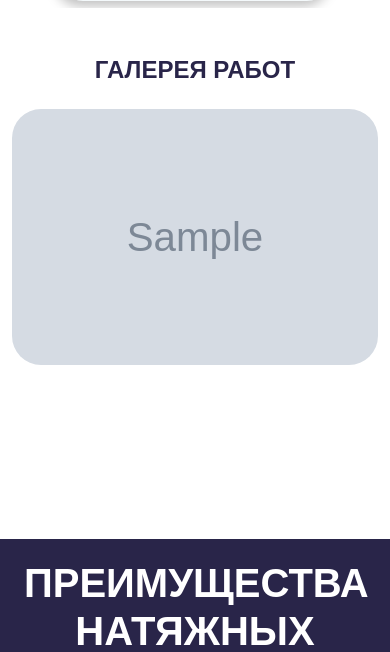
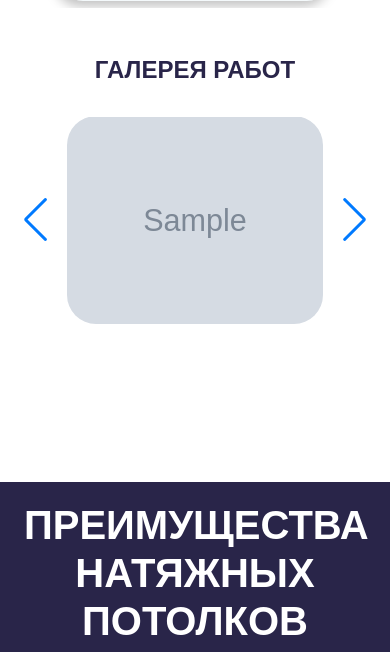
Before and after one commit to ToHellForever/your_stretch, a Django app: page / in a window 390 px wide. Shown: the part 3745-4397 px from the top of the page. Run offline with Django 5.2, Linux system fonts and the light colour scheme; tables that the repository leaves empty hold one stand-in row (values such as "Sample post"); grey boxes marked "Sample" are stand-in pictures.

Commit message:
карусель для галереи есть, также вопрос с кнопками

```diff
--- a/static/css/galary.css
+++ b/static/css/galary.css
@@ -10,3 +10,14 @@
 .card {
     border: none;
 }
+
+
+@media (max-width: 768px) {
+    .card-img-top {
+        width: 16rem;
+        height: 13rem;
+        border:none;
+        border-radius: 29px;
+        object-fit: cover;
+    }
+}
--- a/static/main.js
+++ b/static/main.js
@@ -35,6 +35,22 @@ document.addEventListener("DOMContentLoaded", function() {
     },
     autoplay: {
       delay: 5000, // Пауза между слайдами
+      disableOnInteraction: false,
+    }
+  });
+
+  // Инициализация карусели для галереи (мобильная версия)
+  const gallerySwiper = new Swiper(".gallery-swiper-mobile", {
+    spaceBetween: 10, // Расстояние между слайдами
+    loop: true, // Зацикливаем слайды
+    slidesPerView: 1, // Показываем одну фотографию на слайде
+    centeredSlides: true, // Центрируем активный слайд
+    navigation: {
+      nextEl: ".gallery-swiper-next",
+      prevEl: ".gallery-swiper-prev"
+    },
+    autoplay: {
+      delay: 3000, // Пауза между слайдами
       disableOnInteraction: false,
     }
   });
--- a/templates/landing.html
+++ b/templates/landing.html
@@ -316,7 +316,9 @@
 {% comment %} ДЛЯ ГАЛЕРЕИ РАБОТ {% endcomment %}
 <div class='container mt-5'>
   <h1>ГАЛЕРЕЯ РАБОТ</h1>
-  <div class="row mt-4">
+
+  <!-- Десктоп версия (показывается на больших экранах) -->
+  <div class="row mt-4 d-none d-md-flex">
     {% for gallery in galleries %}
       {% for image in gallery.images.all|slice:"0:20" %}
         <div class="col-md-4 mb-4">
@@ -326,6 +328,26 @@
         </div>
       {% endfor %}
     {% endfor %}
+  </div>
+
+  <!-- Мобильная версия (карусель) -->
+  <div class="d-md-none mt-4">
+    <div class="swiper gallery-swiper-mobile">
+      <div class="swiper-wrapper">
+        {% for gallery in galleries %}
+          {% for image in gallery.images.all|slice:"0:20" %}
+            <div class="swiper-slide">
+              <div class="card">
+                <img src="{{ image.image.url }}" alt="Фото из галереи" class="card-img-top">
+              </div>
+            </div>
+          {% endfor %}
+        {% endfor %}
+      </div>
+      <!-- Навигация для мобильной карусели -->
+      <div class="swiper-button-next gallery-swiper-next"></div>
+      <div class="swiper-button-prev gallery-swiper-prev"></div>
+    </div>
   </div>
 </div>
 
```
